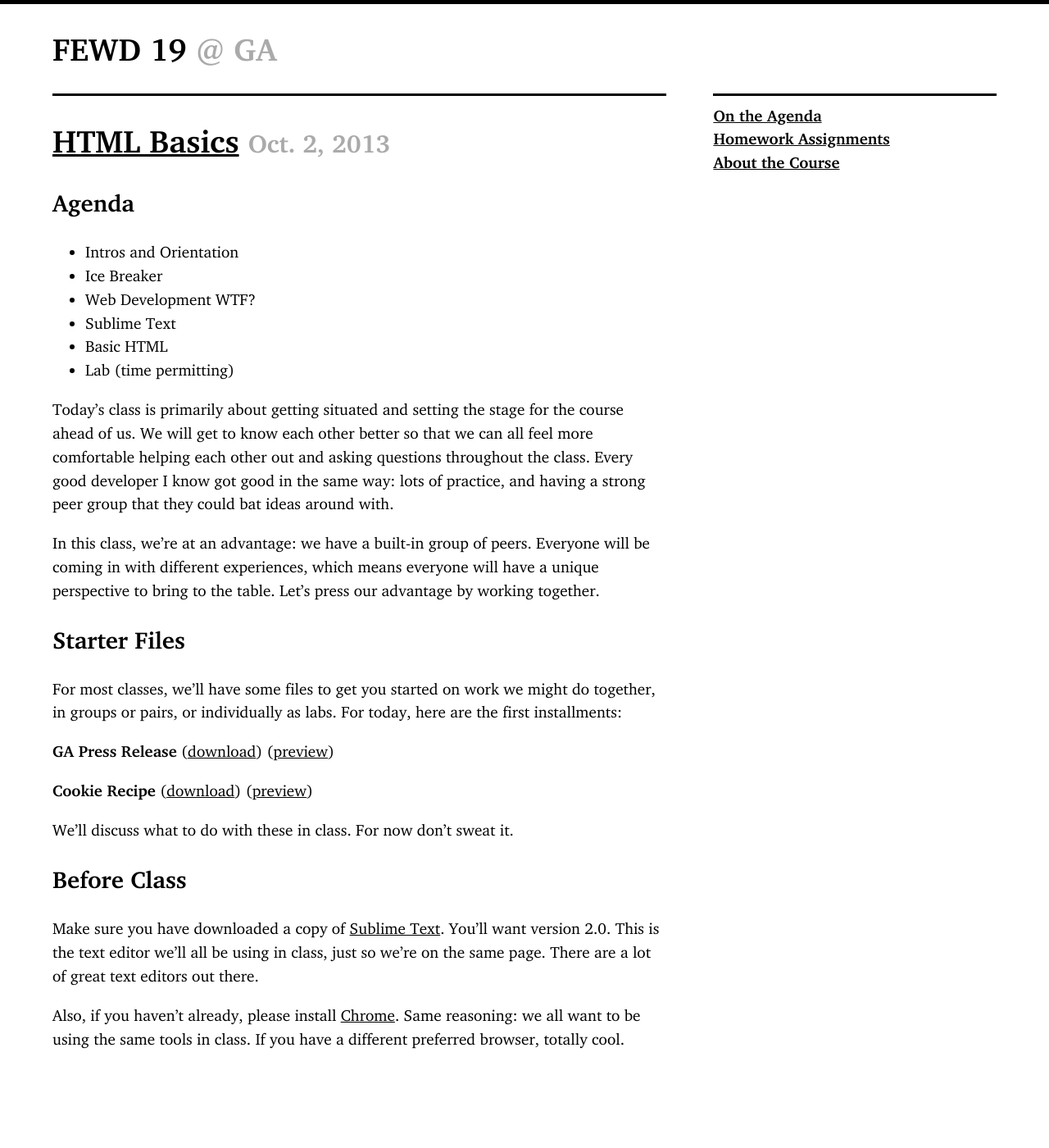
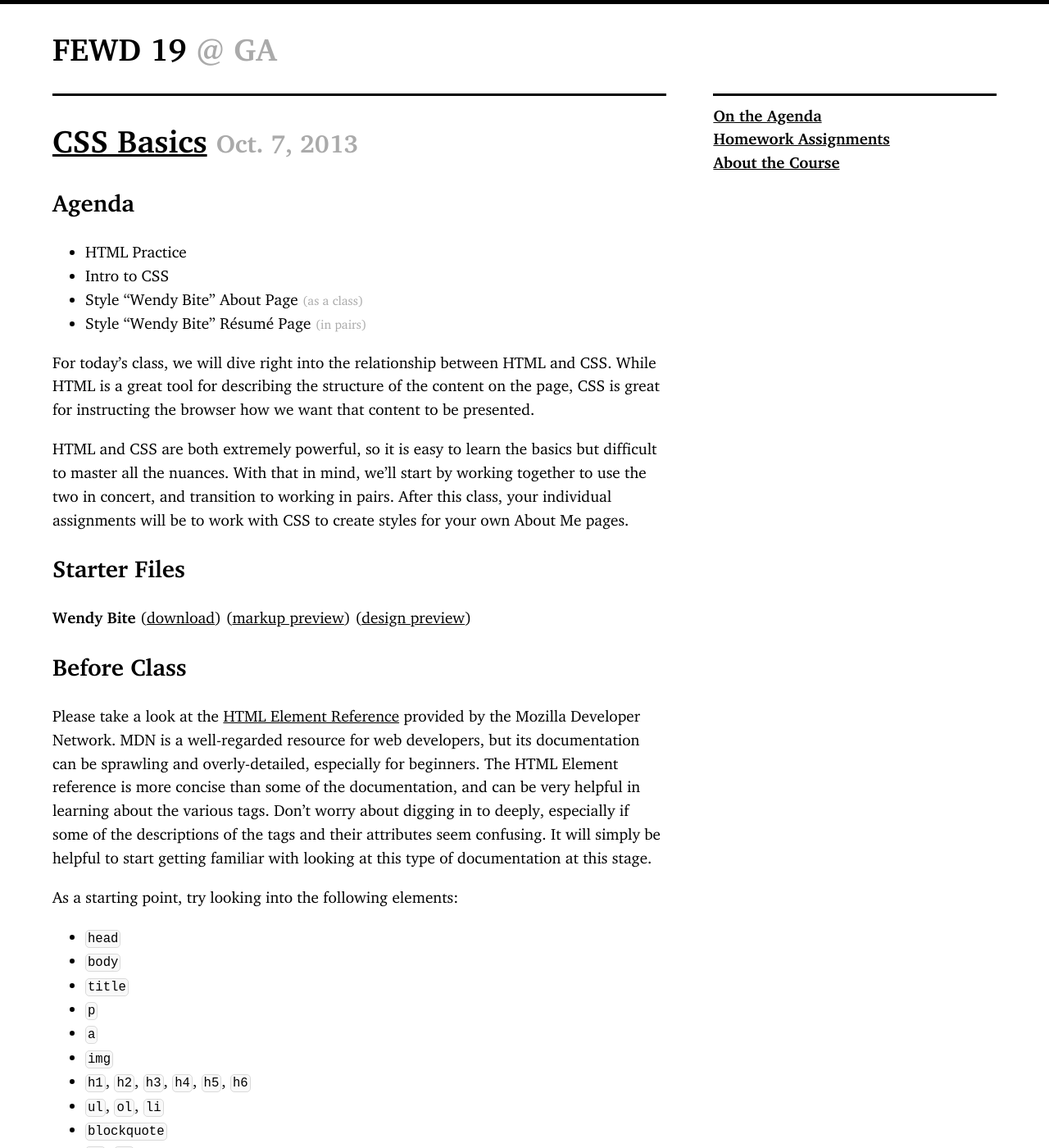
Before and after one commit to nevanscott/fewd19, a Jekyll site: the page built from agenda/index.html, in a window 1280 px wide and 1400 px high. Shown: the whole window at 82% size. Built offline with Jekyll 4.4.1, drawn with Linux system fonts in a browser that asks for light colours; Markdown is read by kramdown in place of the engine named in the settings; some of the changed text lies outside the part shown.

Commit message:
class 2 content and agenda

```diff
--- /dev/null
+++ b/agenda/_posts/2013-10-07-css-basics.md
@@ -0,0 +1,54 @@
+---
+layout: agenda
+title: CSS Basics
+---
+
+Agenda
+------
+
+* HTML Practice
+* Intro to CSS
+* Style "Wendy Bite" About Page <small>(as a class)</small>
+* Style "Wendy Bite" Résumé Page <small>(in pairs)</small>
+
+For today's class, we will dive right into the relationship between HTML and CSS. While HTML is a great tool for describing the structure of the content on the page, CSS is great for instructing the browser how we want that content to be presented.
+
+HTML and CSS are both extremely powerful, so it is easy to learn the basics but difficult to master all the nuances. With that in mind, we'll start by working together to use the two in concert, and transition to working in pairs. After this class, your individual assignments will be to work with CSS to create styles for your own About Me pages.
+
+
+Starter Files
+-------------
+
+**Wendy Bite** ([download]({{ site.baseurl }}/starters/wendy_bite.zip)) ([markup preview]({{ site.baseurl }}/projects/wendy_bite_markup/)) ([design preview]({{ site.baseurl }}/projects/wendy_bite/))
+
+
+Before Class
+------------
+
+Please take a look at the [HTML Element Reference](https://developer.mozilla.org/en-US/docs/Web/HTML/Element) provided by the Mozilla Developer Network. MDN is a well-regarded resource for web developers, but its documentation can be sprawling and overly-detailed, especially for beginners. The HTML Element reference is more concise than some of the documentation, and can be very helpful in learning about the various tags. Don't worry about digging in to deeply, especially if some of the descriptions of the tags and their attributes seem confusing. It will simply be helpful to start getting familiar with looking at this type of documentation at this stage.
+
+As a starting point, try looking into the following elements:
+
+* `head`
+* `body`
+* `title`
+* `p`
+* `a`
+* `img`
+* `h1`, `h2`, `h3`, `h4`, `h5`, `h6`
+* `ul`, `ol`, `li`
+* `blockquote`
+* `br`, `hr`
+* `em`, `strong`, `small`
+
+If you have some extra time, try looking up some newer HTML elements, such as:
+
+* `nav`
+* `article`
+* `header`
+* `footer`
+* `section`
+
+If you have even more time, have a look at the [HTML5 Reference](http://dev.w3.org/html5/html-author/) provided by the W3C. Try looking up the same HTML elements (tags) listed above.
+
+The W3C, or Worldwide Web Consortium, is the governing body for most web standards, especially HTML and CSS. They are responsible for maintaining the specifications for these languages, and having a standards body (with all its ups and downs) is part of what makes the web on the one hand enormously successful, and on the other hand sometimes frustrating to author.
```
Also changed, not shown: projects/wendy_bite/resume.html (+6 -12 lines), projects/wendy_bite_markup/resume.html (+6 -12 lines), starters/wendy_bite/COPY.txt (added, +39 -0 lines), starters/wendy_bite/betty-white.jpg (added), 1 other file.
